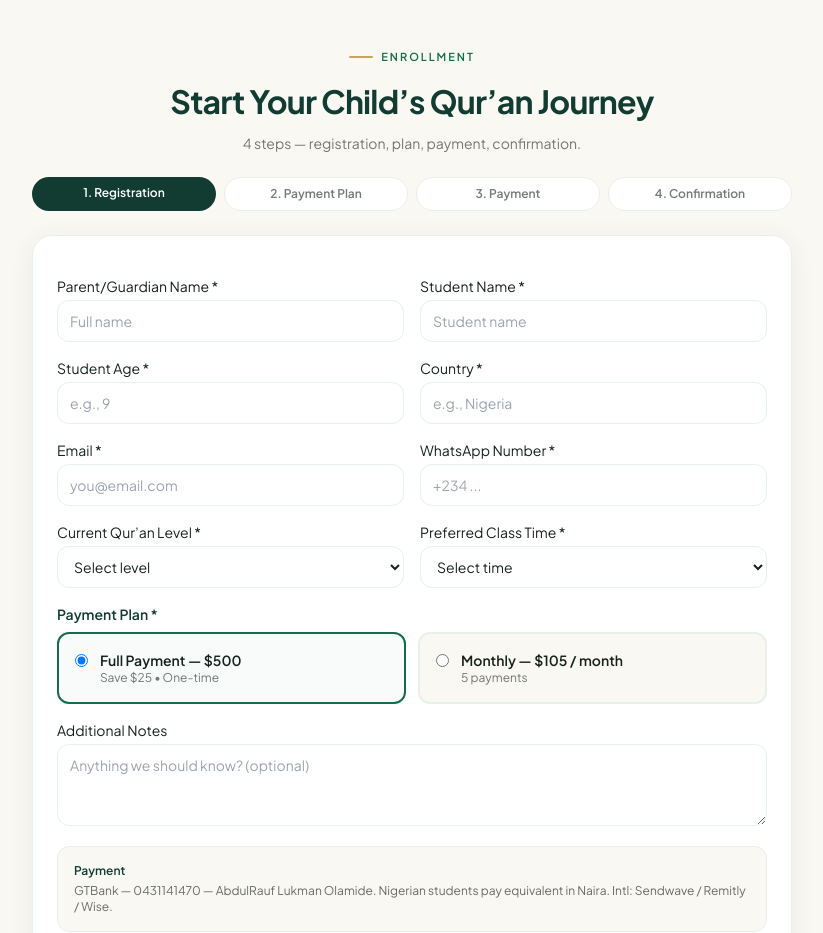
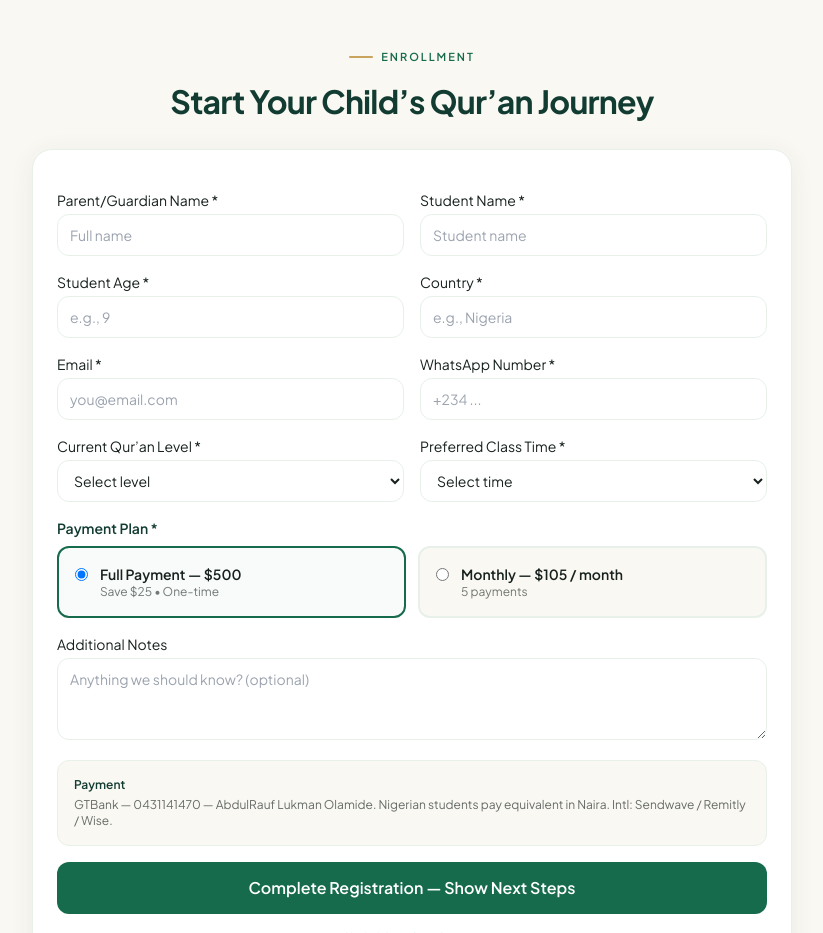
Before and after one commit to Lukman10a/rawdah, a Next.js app: page / in a window 1280 px wide. Shown: the part 5980-6913 px from the top of the page, without its empty margins (228-1051 px from the left). Built offline with nearby package versions, Linux system fonts and the light colour scheme.

Commit message:
refactor: comment out unused elements in EnrollmentForm component

```diff
--- a/components/sections/EnrollmentForm.tsx
+++ b/components/sections/EnrollmentForm.tsx
@@ -210,12 +210,12 @@ export default function EnrollmentForm() {
             <h2 className="mt-3 text-[26px] lg:text-[32px] font-bold tracking-tight text-forest">
               Start Your Child’s Qur’an Journey
             </h2>
-            <p className="mt-2 text-sm text-charcoal/60">
+            {/* <p className="mt-2 text-sm text-charcoal/60">
               4 steps — registration, plan, payment, confirmation.
-            </p>
+            </p> */}
           </div>
 
-          <div className="mt-6 grid grid-cols-4 gap-2 text-center text-xs">
+          {/* <div className="mt-6 grid grid-cols-4 gap-2 text-center text-xs">
             {["Registration", "Payment Plan", "Payment", "Confirmation"].map(
               (s, i) => (
                 <div
@@ -226,7 +226,7 @@ export default function EnrollmentForm() {
                 </div>
               ),
             )}
-          </div>
+          </div> */}
 
           <form
             onSubmit={onSubmit}
```
